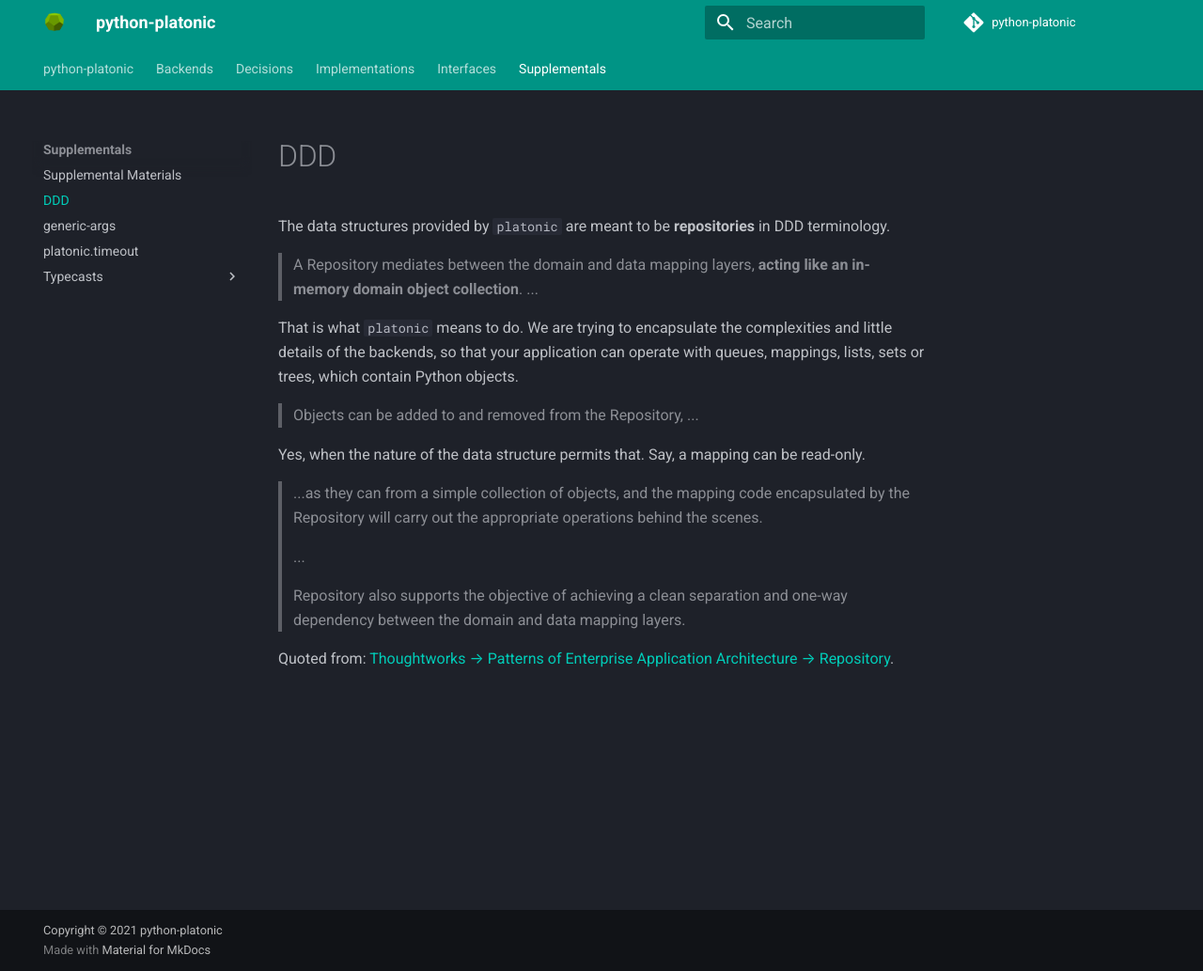
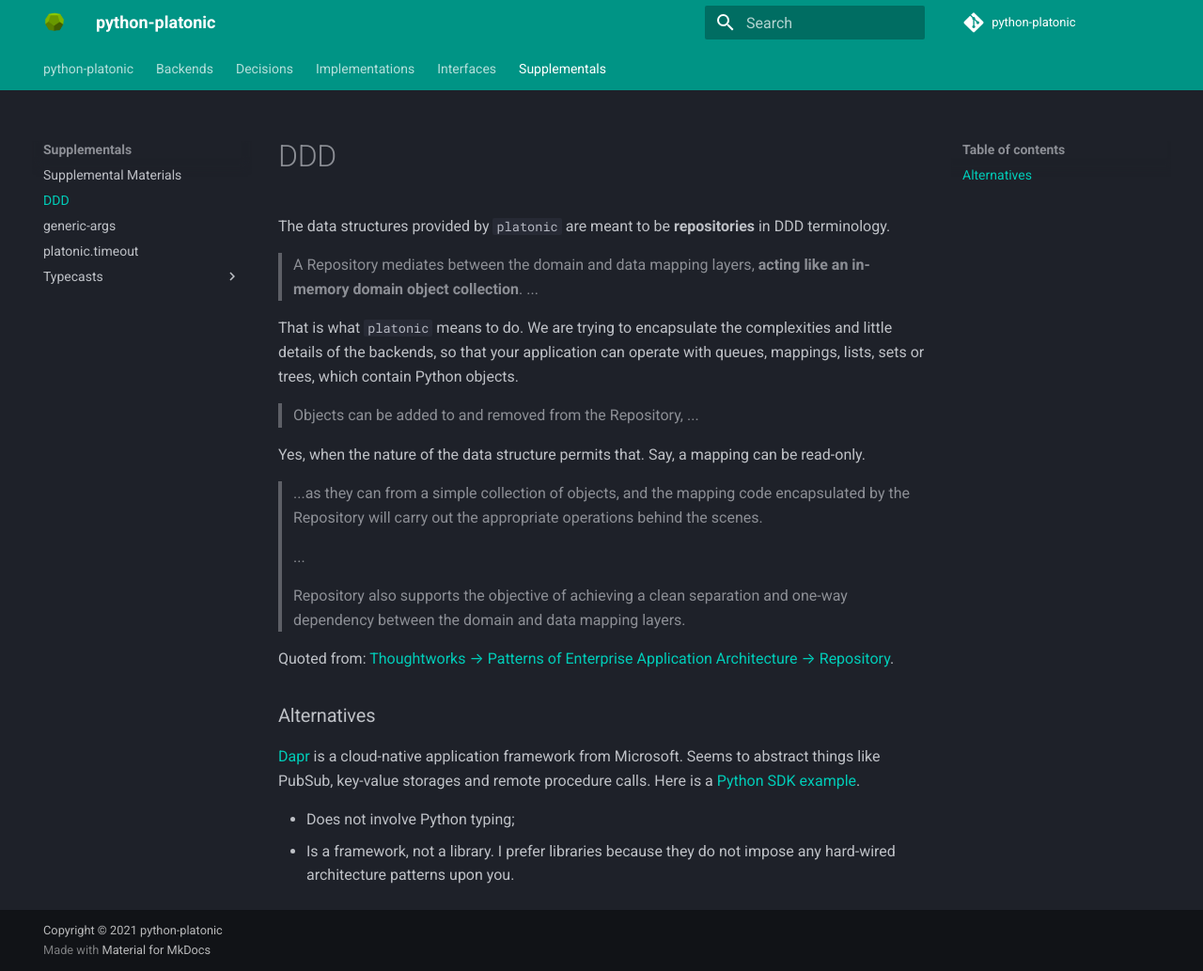
Before and after one commit to python-platonic/platonic.tools, an MkDocs documentation site: the page built from docs/supplementals/ddd.md, in a window 1280 px wide and 1033 px high. Shown: the whole window at 94% size. Built offline with MkDocs 1.6.1 and Material for MkDocs 9.7.7, drawn with Linux system fonts in a browser that asks for light colours.

Commit message:
Write a note about Dapr and add IAM permissions for SQS queue

```diff
--- a/docs/supplementals/ddd.md
+++ b/docs/supplementals/ddd.md
@@ -17,3 +17,10 @@ Yes, when the nature of the data structure permits that. Say, a mapping can be r
 > Repository also supports the objective of achieving a clean separation and one-way dependency between the domain and data mapping layers.
 
 Quoted from: [Thoughtworks → Patterns of Enterprise Application Architecture → Repository](https://martinfowler.com/eaaCatalog/repository.html).
+
+### Alternatives
+
+[Dapr](https://dapr.io/) is a cloud-native application framework from Microsoft. Seems to abstract things like PubSub, key-value storages and remote procedure calls. Here is a [Python SDK example](https://github.com/dapr/python-sdk/blob/master/examples/w3c-tracing/invoke-caller.py).
+
+- Does not involve Python typing;
+- Is a framework, not a library. I prefer libraries because they do not impose any hard-wired architecture patterns upon you.
```
Also changed, not shown: docs/implementations/platonic-sqs-queue/receiver/permissions.md (added, +11 -0 lines), docs/implementations/platonic-sqs-queue/sender/permissions.md (added, +8 -0 lines).
